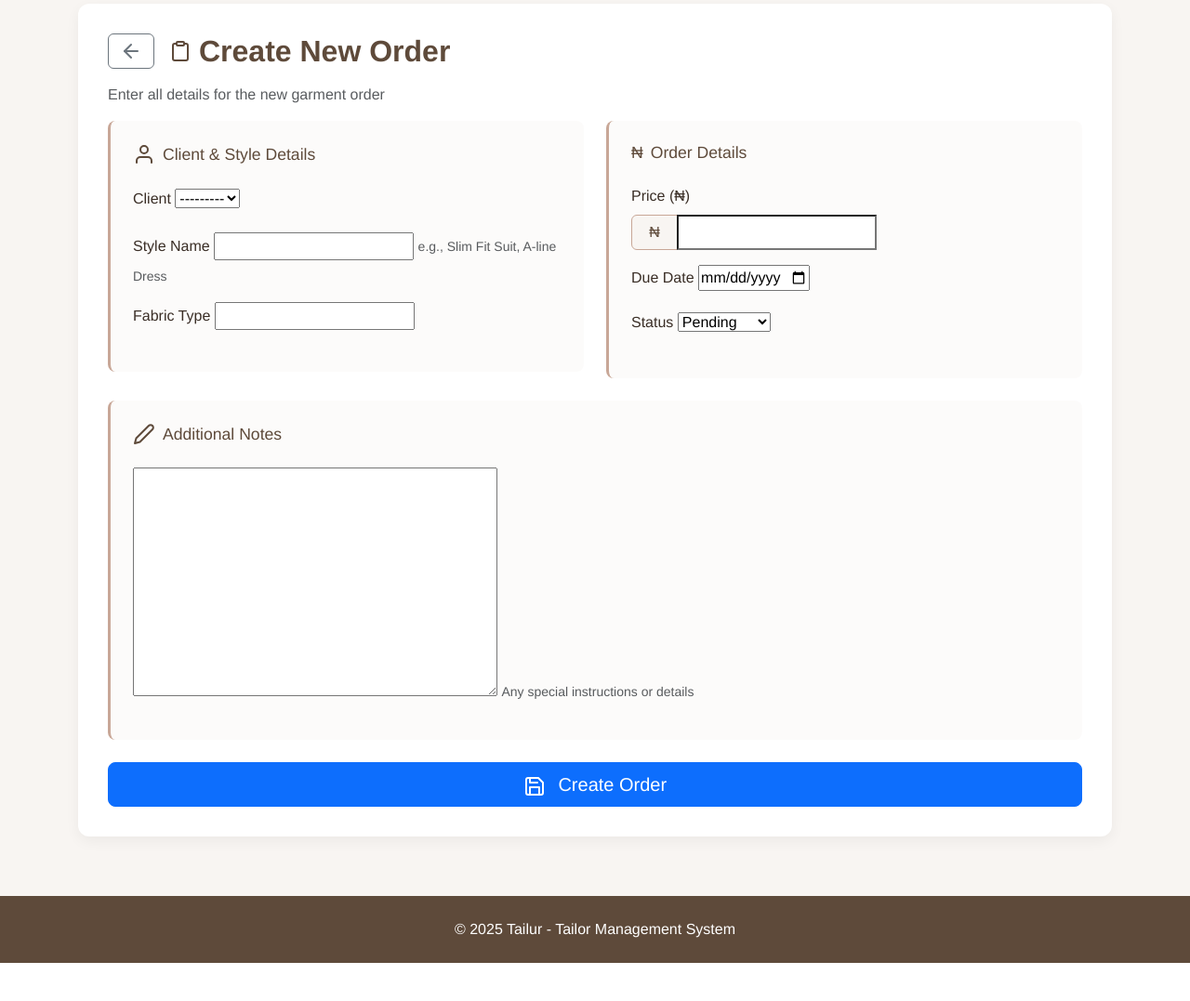
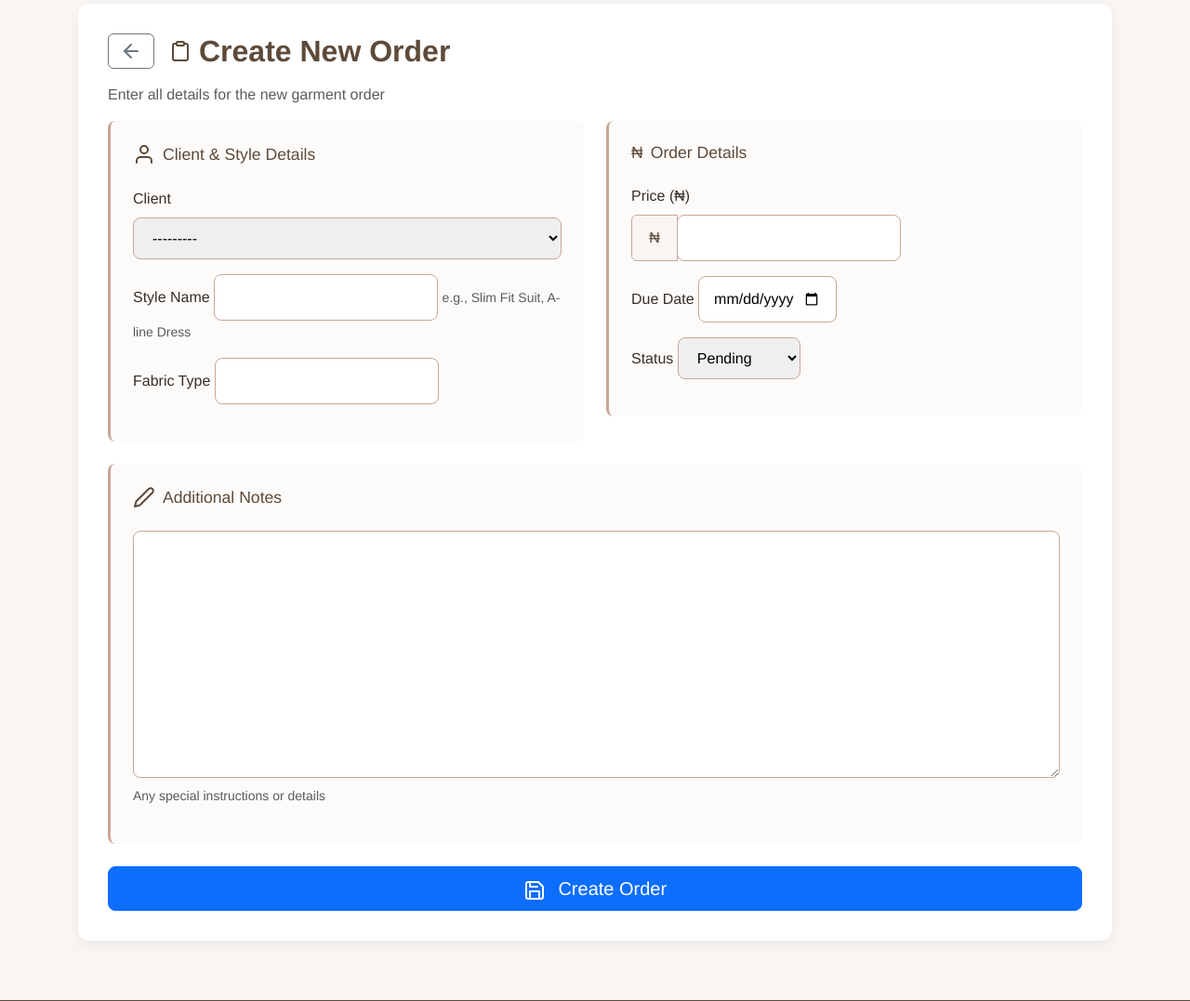
Before and after one commit to PrinceJetro/tailur, a Django app: page /add_order/ in a window 1280 px wide. Shown: the part 171-1248 px from the top of the page at 93% size. Before the commit the page ends 1207 px from the top, so only its background shows below. Run offline with Django 5.2, Linux system fonts and the light colour scheme; a user stored in the database is signed in; data comes from the database, SQL or seed files in the repository.

Commit message:
fixed the styling issue in the add_order.html

```diff
--- a/main/templates/add_order.html
+++ b/main/templates/add_order.html
@@ -164,7 +164,7 @@
         margin-bottom: 0.5rem;
     }
 
-    .form-control, .form-select, .form-textarea {
+    .form-control, .form-select, .form-textarea, #id_style_name, #id_fabric_type, #id_price, #id_due_date, #id_delivery_status {
         border: 1px solid var(--secondary-color);
         border-radius: 8px;
         padding: 0.75rem 1rem;
@@ -197,8 +197,11 @@
         }
     }
 
-    .form-textarea {
+    #id_notes, #id_client {
         width: 100%;
+        border: 1px solid var(--secondary-color);
+        border-radius: 8px;
+        padding: 0.75rem 1rem;
     }
 </style>
 {% endblock %}
```
